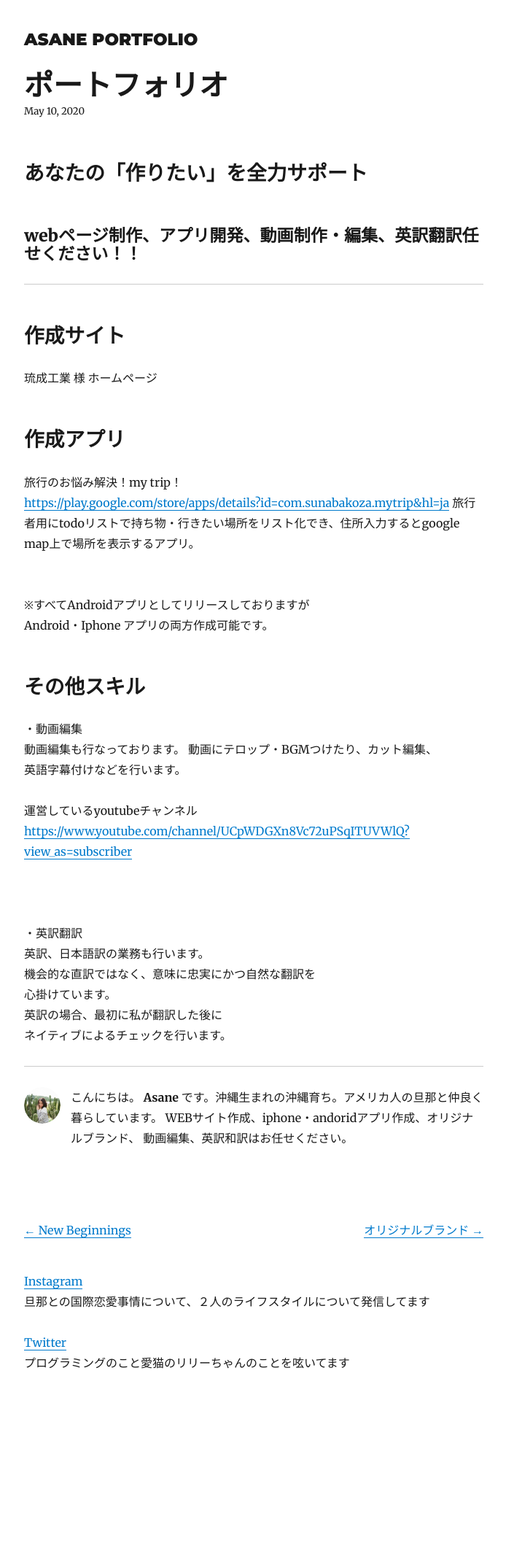
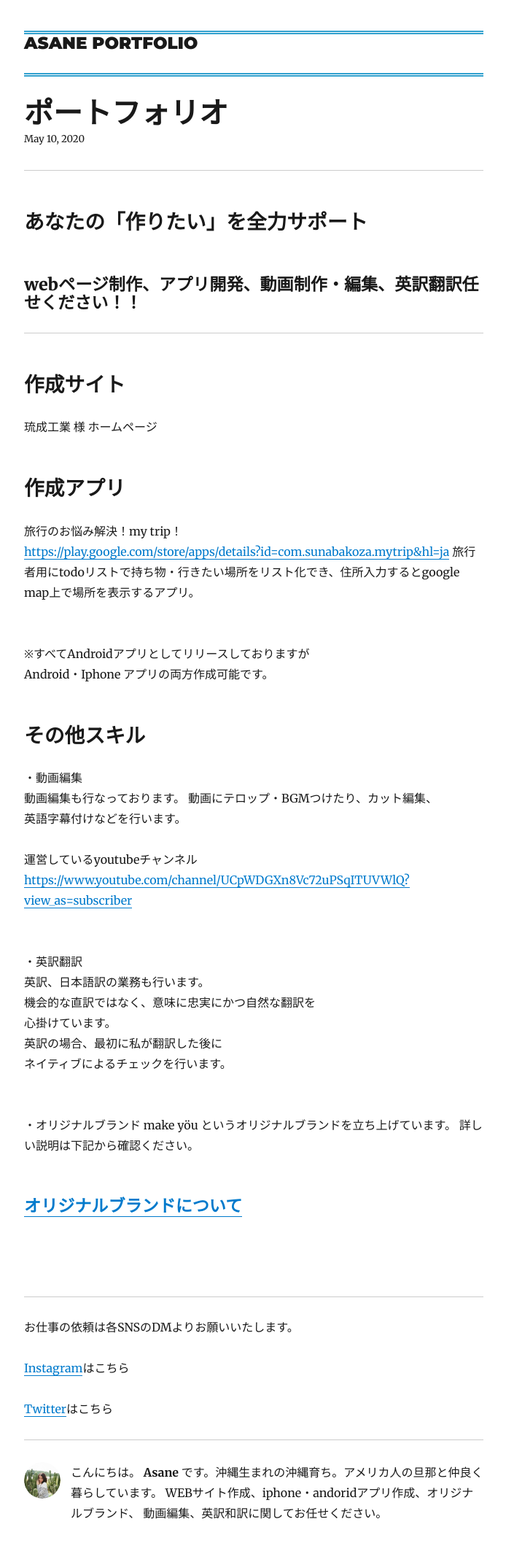
Before and after one commit to asa108/gatsby-myblog, a Gatsby site: page /portfolio/ in a window 1280 px wide. Shown: the top 2119 px of the page at 73% size, without its empty margins (292-986 px from the left). Before the commit the page ends 1952 px from the top, so only its background shows below. Built offline with nearby package versions, Linux system fonts and the light colour scheme; Gatsby itself is replaced by a stand-in of ours; some packages are replaced by stand-ins of ours.

Commit message:
文字変更、ページ内容変更

```diff
--- a/content/blog/originambrand/index.md
+++ b/content/blog/originambrand/index.md
@@ -25,7 +25,7 @@ make yöu はそんな思いを込めてショップを運営しています。
 __________________________________
 
 
-make yöuは私と知人の２人、沖縄で運営しています。
+make yöuは私と友人の２人、沖縄で運営しています。
 
 ただショップを運営するだけでなく
 環境にできることも考えました。
--- a/content/blog/portfolio/index.md
+++ b/content/blog/portfolio/index.md
@@ -3,7 +3,7 @@ title: ポートフォリオ
 date: "2020-05-10"
 description: 私が作成したサイト・アプリやスキル紹介になります。
 ---
-
+__________________________________
 ## あなたの「作りたい」を全力サポート
 ### webページ制作、アプリ開発、動画制作・編集、英訳翻訳任せください！！
 
@@ -47,7 +47,7 @@ Android・Iphone アプリの両方作成可能です。
 https://www.youtube.com/channel/UCpWDGXn8Vc72uPSqITUVWlQ?view_as=subscriber
 
 <br>
-<br>
+
 
 ・英訳翻訳
 英訳、日本語訳の業務も行います。
@@ -55,3 +55,22 @@ https://www.youtube.com/channel/UCpWDGXn8Vc72uPSqITUVWlQ?view_as=subscriber
 心掛けています。
 英訳の場合、最初に私が翻訳した後に
 ネイティブによるチェックを行います。
+
+<br>
+・オリジナルブランド
+make yöu というオリジナルブランドを立ち上げています。
+詳しい説明は下記から確認ください。
+<br>
+
+### [オリジナルブランドについて](https://asaneblog.netlify.app/originambrand/)
+
+<br><br>
+
+__________________________________
+
+お仕事の依頼は各SNSのDMよりお願いいたします。
+<br>
+
+[Instagram](https://www.instagram.com/asane108/?hl=ja)はこちら
+
+[Twitter](https://twitter.com/asa1084)はこちら
--- a/gatsby-config.js
+++ b/gatsby-config.js
@@ -5,7 +5,7 @@ module.exports = {
       name: ` Asane `,
       summary: `沖縄生まれの沖縄育ち。アメリカ人の旦那と仲良く暮らしています。
       WEBサイト作成、iphone・andoridアプリ作成、オリジナルブランド、
-      動画編集、英訳和訳はお任せください。`,
+      動画編集、英訳和訳に関してお任せください。`,
     },
     description: `A starter blog demonstrating what Gatsby can do.`,
     siteUrl: `https://asaneblog.netlify.app/`,
--- a/src/components/bio.js
+++ b/src/components/bio.js
@@ -41,6 +41,7 @@ const Bio = () => {
       style={{
         display: `flex`,
         marginBottom: rhythm(2.5),
+        marginTop:`30px`,
       }}
     >
       <Image
--- a/src/components/layout.js
+++ b/src/components/layout.js
@@ -12,7 +12,7 @@ const Layout = ({ location, title, children }) => {
       <h1
         style={{
           ...scale(1.5),
-          marginBottom: rhythm(1.5),
+          // marginBottom: rhythm(1.5),
           marginTop: 0,
         }}
       >
@@ -20,6 +20,7 @@ const Layout = ({ location, title, children }) => {
           style={{
             boxShadow: `none`,
             color: `inherit`,
+            fontSize:`50px`,
           }}
           to={`/`}
         >
@@ -49,6 +50,7 @@ const Layout = ({ location, title, children }) => {
   }
   return (
     <div
+    className='container'
       style={{
         marginLeft: `auto`,
         marginRight: `auto`,
@@ -56,9 +58,14 @@ const Layout = ({ location, title, children }) => {
         padding: `${rhythm(1.5)} ${rhythm(3 / 4)}`,
       }}
     >
-      <header>{header}</header>
+      <header
+      style={{borderTop:`thick double #32a1ce`,
+      borderBottom:`thick double #32a1ce`
+      }}>{header}</header>
       <main>{children}</main>
-      <footer>
+      <footer
+      style={{borderTop:`thick double #32a1ce`}}
+      >
         <a href='https://www.instagram.com/asane108/?hl=ja'>Instagram</a>
         <p>旦那との国際恋愛事情について、２人のライフスタイルについて発信してます</p>
         <a href='https://twitter.com/asa1084'>Twitter</a>
```
